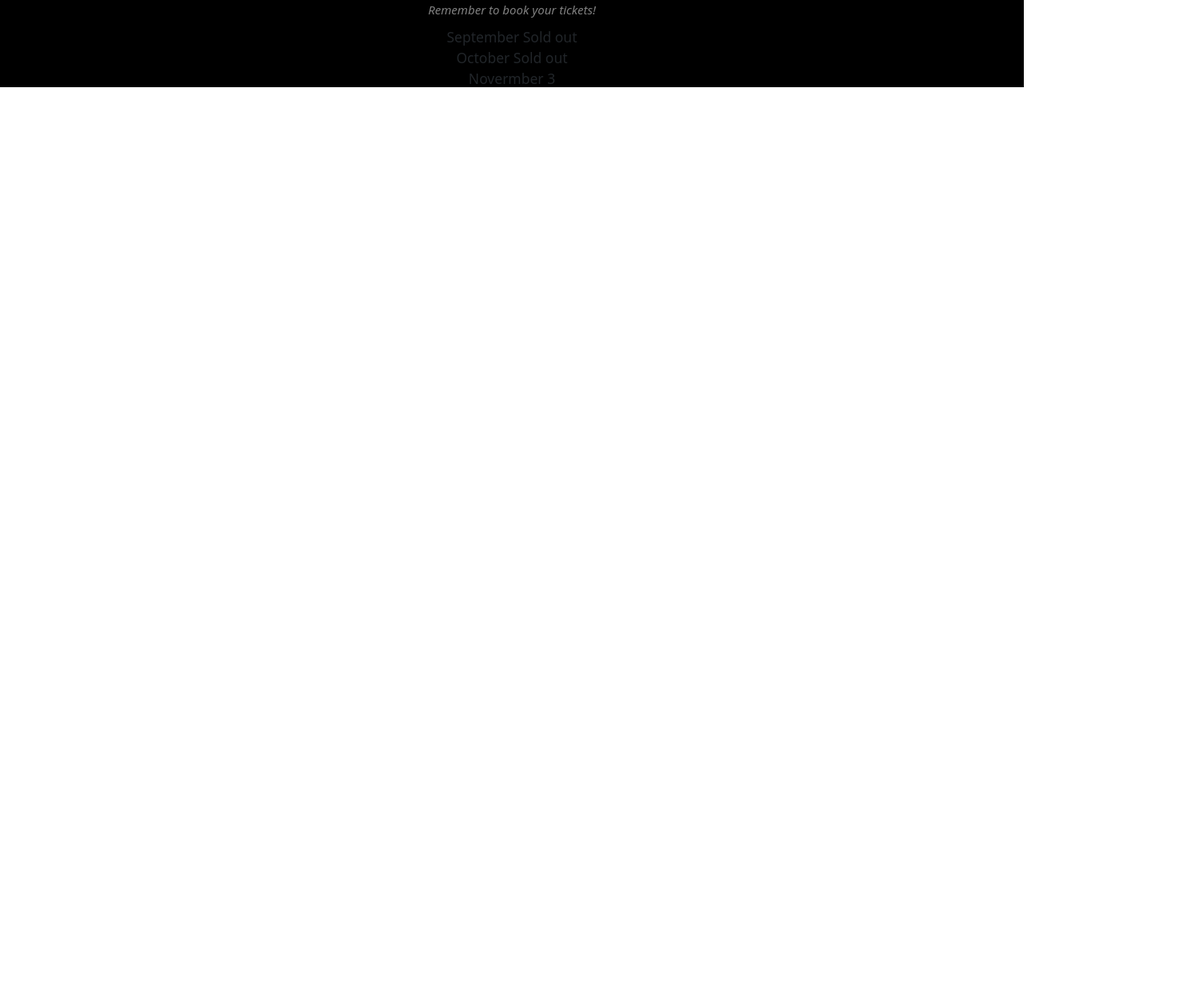
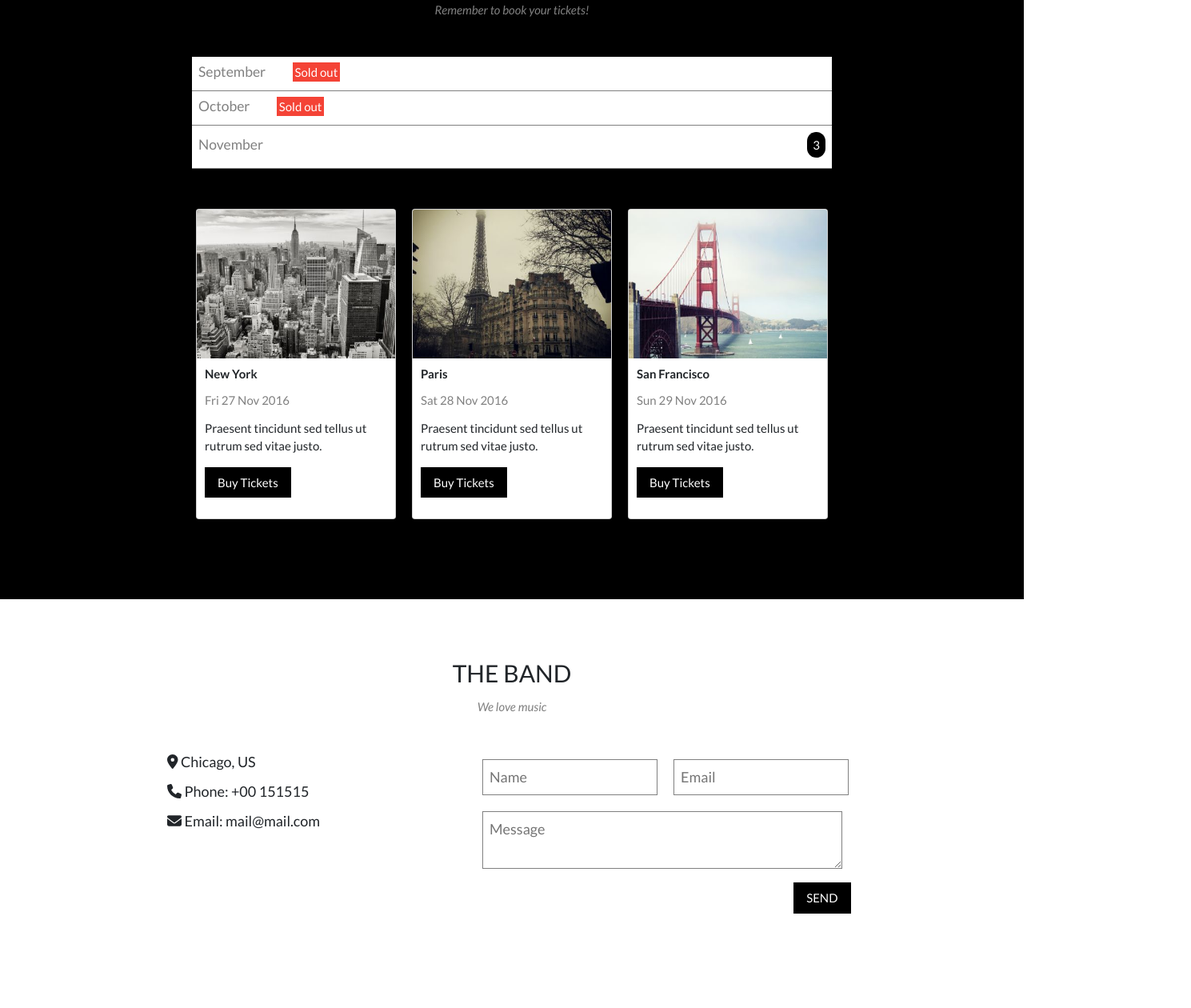
Before and after one commit to mfaiz-ahmed/Band-Website-React, a React (Create React App) app in the folder band-website/: page / in a window 1280 px wide. Shown: the part 1380-2640 px from the top of the page at 80% size, 1489 px wide, since content can reach past the window. Before the commit the page ends 1494 px from the top, so only its background shows below. Built offline with nearby package versions, Linux system fonts and the light colour scheme.

Commit message:
band website

```diff
--- a/band-website/src/App.css
+++ b/band-website/src/App.css
@@ -8,7 +8,7 @@ box-sizing: border-box;}
 html{font-size: 62.5%;}
 
 
-body{font-family: lato;}
+*{font-family: lato;}
 
 
 nav{font-size: 1.6rem;
@@ -16,13 +16,15 @@ nav{font-size: 1.6rem;
 position:fixed;
 width: 100%;
 z-index: 100;
-font-family: lato;
-padding-left: 2rem; }
+padding-left: 2rem;}
+
+
 
 
 li{list-style: none;
-cursor: pointer;}
+    cursor: pointer;}
 
+    li:hover{text-decoration: underline;}
 
 
 .dropbtn {
@@ -75,8 +77,7 @@ margin: 1rem 0;
 }
 
 
-.box{padding: 6.4rem 1.6rem;
-font-family: lato;}
+.box{padding: 6.4rem 1.6rem;}
 
 .heading2{font-size: 1.5rem;
     font-style: italic;
@@ -95,3 +96,99 @@ padding-top: 5rem;}
 
 .bandimg{width: 20rem;
 height: 20rem;}
+
+
+
+.datebox{background-color: white;
+width: 80rem;
+margin: 0 auto;
+margin-top: 5rem;
+text-align: start;}
+
+
+.brdr{border-bottom: 1px solid gray;
+padding: 0.8rem;
+color: gray;
+}
+
+
+.sold{background-color: #f44336;
+padding: 0.3rem;
+margin-left: 3rem;
+font-size: 1.5rem;
+color: white;}
+
+.number{background-color: black;
+color: white;
+font-size: 1.5rem;
+padding: 0.7rem;
+text-align: right;
+border: 0;
+border-radius: 2rem;}
+
+
+
+.cityCards{display: flex;
+justify-content: center;
+margin-top: 5rem;
+padding-bottom: 10rem ;
+gap: 2rem;}
+
+
+.card-txt{font-size: 1.5rem;
+color: gray;
+text-align: start;
+margin: 1.5rem 0;}
+
+
+.card-txt2{font-size: 1.5rem;
+margin: 1.5rem 0;
+text-align: start;}
+
+
+.button{font-size: 1.5rem;
+padding: 0.8rem 1.6rem;
+margin: 0 0 1.6rem;
+border: 0;
+background-color: black;
+color: white;
+transition: all 0.3s;}
+
+
+.button:hover{background-color: gray;
+color: black;}
+
+
+
+.contactBox{display: flex;
+  padding: 3.2rem 0;
+  font-size: 1.8rem;
+  text-align: start;
+margin: 0 0 1.6rem;
+justify-content: space-evenly;}
+
+
+
+
+
+.input{padding: 0.8rem;
+  border: 1px solid gray;
+margin: 1rem;}
+
+textarea{width: 45rem;
+  border: 1px solid gray;}
+
+
+
+.iconsBox{display: flex;
+justify-content: center;
+margin-top: 10rem;
+gap: 0.5rem;
+margin-bottom: 10rem;
+cursor: pointer;}
+
+.icons{color: gray;
+transition: all 0.3s;}
+
+
+.icons:hover{color: black;}
--- a/band-website/src/App.tsx
+++ b/band-website/src/App.tsx
@@ -4,6 +4,8 @@ import Navbar from './components/Navbar';
 import Carousel from './components/Carousel';
 import BandInfo from './components/BandInfo';
 import TourDates from './components/TourDates';
+import Contact from './components/Contact'
+import Footer from './components/Footer';
 
 
 
@@ -15,6 +17,8 @@ function App() {
       <Carousel/>
       <BandInfo/>
       <TourDates/>
+      <Contact/>
+      <Footer/>
     </div>
   );
 }
--- /dev/null
+++ b/band-website/src/components/Contact.tsx
@@ -0,0 +1,30 @@
+import React from 'react'
+import { FontAwesomeIcon } from '@fortawesome/react-fontawesome'
+import { faEnvelope, faLocationDot, faPhone } from '@fortawesome/free-solid-svg-icons'
+
+export default function contact() {
+  return (
+    <div className='text-center box'>
+      <h1 className='heading'>THE BAND</h1>
+      <h2 className='heading2'>We love music</h2>
+      <div className='contactBox'>
+        <div >
+            <p><FontAwesomeIcon icon={faLocationDot} /> Chicago, US</p>
+            <p><FontAwesomeIcon icon={faPhone} /> Phone: +00 151515</p>
+            <p><FontAwesomeIcon icon={faEnvelope} />  Email: mail@mail.com</p>
+        </div>
+        <div>
+            <div>
+            <input className='input' type="text" placeholder='Name' />
+            <input className='input' type="email" placeholder='Email' />
+            </div>
+            <textarea className='input'   placeholder='Message'></textarea>
+      <div className='text-end container'>
+            <button className='button'>SEND</button>
+      </div>
+        </div>
+      </div>
+
+    </div>
+  )
+}
--- /dev/null
+++ b/band-website/src/components/Footer.tsx
@@ -0,0 +1,21 @@
+import React from 'react'
+import FooterImage from './Assets/Footer-Image.jpg'
+import { FontAwesomeIcon } from '@fortawesome/react-fontawesome'
+import { faInstagram, faLinkedin, faPinterest, faSnapchat, faSquareFacebook, faTwitter } from '@fortawesome/free-brands-svg-icons'
+
+
+export default function Footer() {
+  return (
+    <div>
+      <img src={FooterImage} alt="Map" />
+      <div className='iconsBox'>
+      <h1 className='icons'><FontAwesomeIcon icon={faSquareFacebook} /></h1>
+      <h1 className='icons'><FontAwesomeIcon icon={faInstagram} /></h1>
+      <h1 className='icons'><FontAwesomeIcon icon={faSnapchat} /></h1>
+      <h1 className='icons'><FontAwesomeIcon icon={faPinterest} /></h1>
+      <h1 className='icons'><FontAwesomeIcon icon={faTwitter} /></h1>
+      <h1 className='icons'><FontAwesomeIcon icon={faLinkedin} /></h1>
+      </div>
+    </div>
+  )
+}
--- a/band-website/src/components/TourDates.tsx
+++ b/band-website/src/components/TourDates.tsx
@@ -1,21 +1,61 @@
-import React from 'react'
+import React from 'react';
+import Card1 from './Assets/Card-1.jpg';
+import Card2 from './Assets/Card-2.jpg';
+import Card3 from './Assets/Card-3.jpg';
 
 export default function TourDates() {
   return (
     <div className='text-center bg-black bandbox'>
       <h1 className='heading text-white'>TOUR DATES</h1>
       <h1 className='heading2'>Remember to book your tickets!</h1>
-      <div>
-        <div>
-            <h3>September <span>Sold out</span></h3>
+      <div className='datebox'>
+        <div className='brdr'>
+            <h3>September <span className='sold'>Sold out</span></h3>
         </div>
-        <div>
-            <h3>October <span>Sold out</span></h3>
+        <div className='brdr'>
+            <h3>October <span className='sold'>Sold out</span></h3>
         </div>
-        <div>
-            <h3>Novermber <span>3</span></h3>
+        <div className='brdr'>
+            <h3 className='d-flex justify-content-between align-items-center'>November <span className='number'>3</span></h3>
         </div>
       </div>
+                    {/* CARD STARTED  */}
+      <div className='cityCards'>
+      <div className="card" style={{width: '25rem'}}>
+  <img src={Card1} className="card-img-top" alt="Card 1"/>
+  <div className="card-body">
+    <h4 className="card-title text-start fw-bold">New York</h4>
+    <h4 className="card-txt">Fri 27 Nov 2016</h4>
+    <p className="card-txt2">Praesent tincidunt sed tellus ut rutrum sed vitae justo.</p>
+    <div className='text-start'>
+    <button className='button'>Buy Tickets</button>
+    </div>
+  </div>
+</div>
+      <div className="card" style={{width: '25rem'}}>
+  <img src={Card2} className="card-img-top" alt="Card 1"/>
+  <div className="card-body">
+    <h4 className="card-title text-start fw-bold">Paris</h4>
+    <h4 className="card-txt">Sat 28 Nov 2016</h4>
+    <p className="card-txt2">Praesent tincidunt sed tellus ut rutrum sed vitae justo.</p>
+    <div className='text-start'>
+    <button className='button'>Buy Tickets</button>
+    </div>
+  </div>
+</div>
+      <div className="card" style={{width: '25rem'}}>
+  <img src={Card3} className="card-img-top" alt="Card 1"/>
+  <div className="card-body">
+    <h4 className="card-title text-start fw-bold">San Francisco</h4>
+    <h4 className="card-txt">Sun 29 Nov 2016</h4>
+    <p className="card-txt2">Praesent tincidunt sed tellus ut rutrum sed vitae justo.</p>
+    <div className='text-start'>
+    <button className='button'>Buy Tickets</button>
+    </div>
+  </div>
+</div>
+      </div>
+                    {/* CARD ENDED */}
     </div>
   )
 }
```
